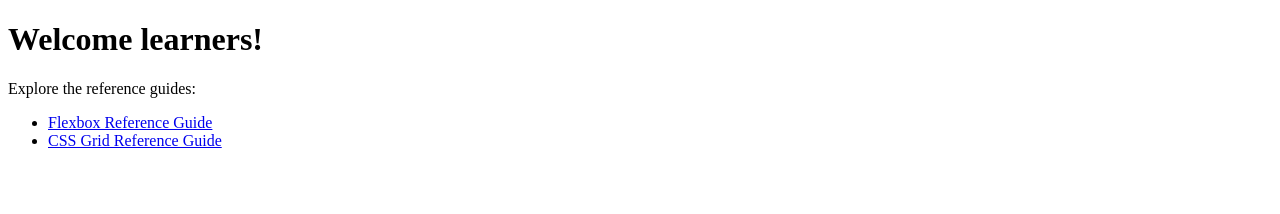
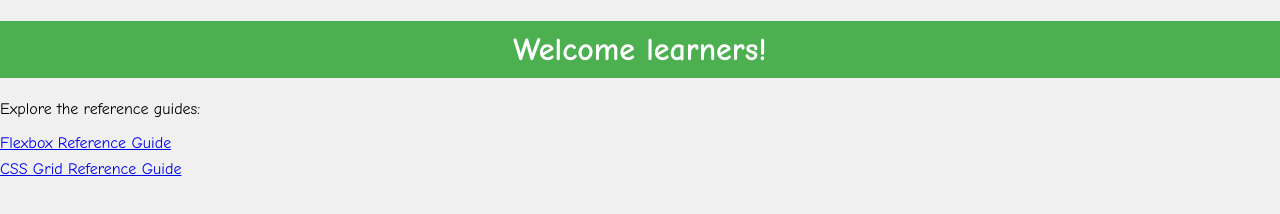
Before and after one commit to et-code-home/Web-Development-Reference-Guide, a plain HTML site: page index.html in a window 1280 px wide. Drawn offline with Linux system fonts and the light colour scheme.

Commit message:
fixing urls, linking stylesheet

```diff
--- a/index.html
+++ b/index.html
@@ -4,14 +4,15 @@
   <meta charset="UTF-8">
   <meta name="viewport" content="width=device-width, initial-scale=1.0">
   <title>Web Development Reference Guides</title>
+  <link rel="stylesheet" href="style.css">
 </head>
 <body>
   <h1>Welcome learners!</h1>
   <p>Explore the reference guides:</p>
 
   <ul>
-    <li><a href="flexbox-reference.html">Flexbox Reference Guide</a></li>
-    <li><a href="grid-reference.html">CSS Grid Reference Guide</a></li>
+    <li><a href="flexbox.html">Flexbox Reference Guide</a></li>
+    <li><a href="grid.html">CSS Grid Reference Guide</a></li>
   </ul>
 </body>
 </html>
```
